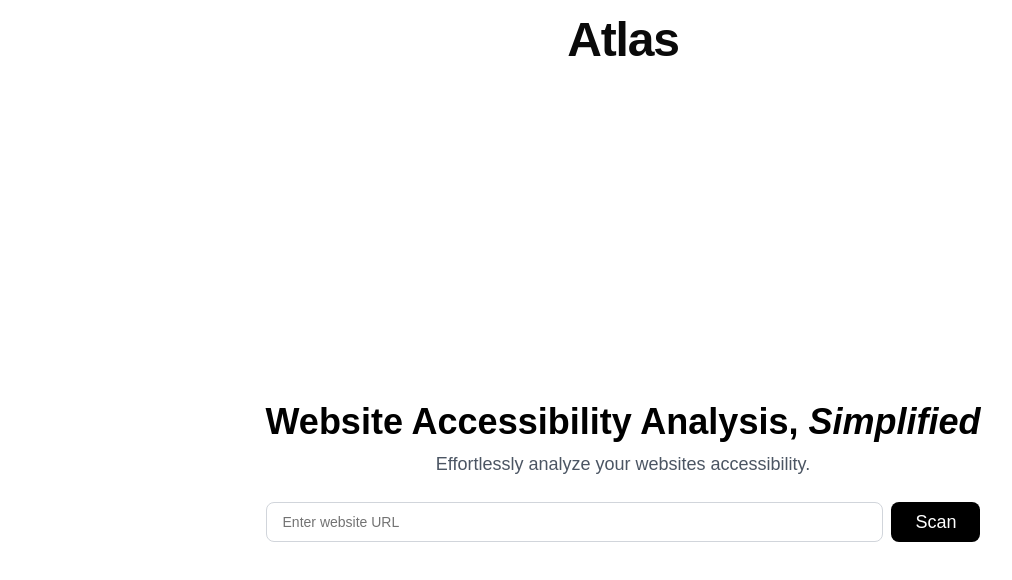
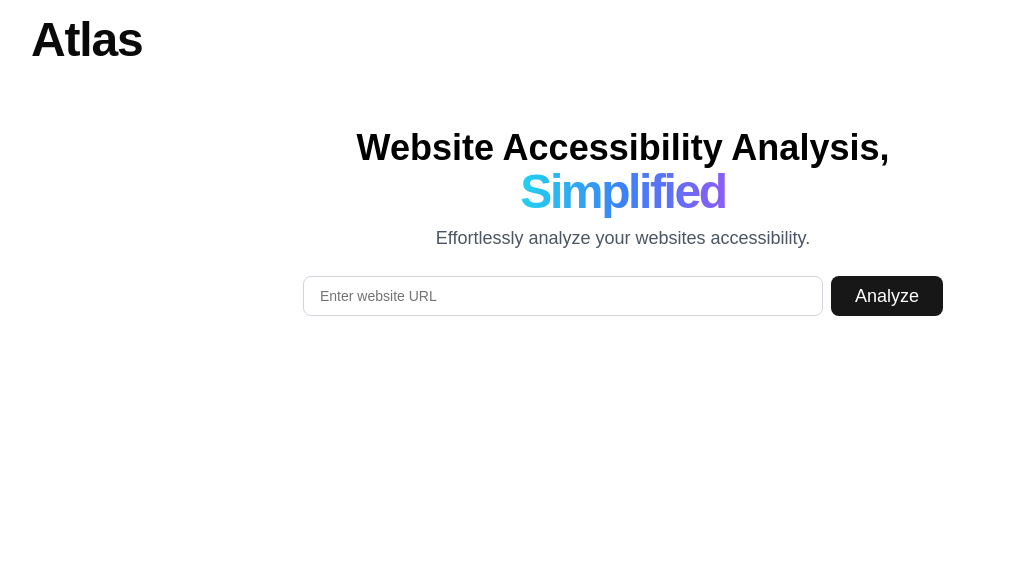
Before and after one commit to ahmadrafidev/atlas, a Next.js app: page / in a window 1280 px wide. Shown: the top 580 px of the page, without its empty margins (17-1029 px from the left). Built offline with nearby package versions, Linux system fonts and the light colour scheme.

Commit message:
make the landing page more sleek

```diff
--- a/app/page.tsx
+++ b/app/page.tsx
@@ -3,11 +3,11 @@ import { Header } from '../components/Header/Header';
 
 export default function Home() {
   return (
-    <>
+    <div className="h-screen flex flex-col">
       <Header />
-      <main className="flex flex-col items-center justify-center min-h-screen bg-white">
+      <div className="flex-1">
         <Atlas />
-      </main>
-    </>
+      </div>
+    </div>
   );
 }
--- a/components/Atlas/Atlas.tsx
+++ b/components/Atlas/Atlas.tsx
@@ -24,14 +24,20 @@ export default function Atlas() {
   };
 
   return (
-    <div className="flex flex-col items-center justify-center bg-white">
-      <main className="flex flex-col items-center w-full max-w-5xl px-4 text-center">
-        <h1 className="text-4xl font-bold text-black mb-2">
-          Website Accessibility Analysis, <span className="italic">Simplified</span>
-        </h1>
-        <p className="text-gray-600 text-lg mb-6">
-          Effortlessly analyze your websites accessibility.
-        </p>
+    <div className="flex items-center justify-center">
+      <main className="flex flex-col items-center justify-center px-4 text-center max-w-2xl w-full">
+
+        <div className="pt-12">
+          <h1 className="text-4xl font-bold text-black mb-2 tracking-normal">
+            Website Accessibility Analysis,{' '}
+            <span className="text-5xl tracking-tighter bg-clip-text text-transparent bg-gradient-to-r from-cyan-400 via-blue-500 to-violet-500">
+              Simplified
+            </span>
+          </h1>
+          <p className="text-gray-600 text-lg mb-6">
+            Effortlessly analyze your websites accessibility.
+          </p>
+        </div>
 
         <div className="flex w-full space-x-2">
           <Input
@@ -44,9 +50,9 @@ export default function Atlas() {
           <Button
             onClick={handleScan}
             disabled={isScanning}
-            className="px-6 py-3 text-lg bg-black text-white rounded-lg"
+            className="px-6 py-3 text-lg bg-neutral-900 text-white rounded-lg"
           >
-            {isScanning ? 'Scanning...' : 'Scan'}
+            {isScanning ? 'Analyzing...' : 'Analyze'}
           </Button>
         </div>
 
--- a/components/Header/Header.tsx
+++ b/components/Header/Header.tsx
@@ -2,7 +2,7 @@ import Link from "next/link";
 
 export function Header() {
   return (
-    <header className="relative w-full px-4 py-2 pt-4 flex justify-center items-center">
+    <header className="relative w-full px-12 py-4 flex justify-start items-center">
       <Link href="/">
         <h1 className="text-5xl font-semibold tracking-tight">
           Atlas
```
Also changed, not shown: 1 other file (tests, documents, lock files or other folders).
